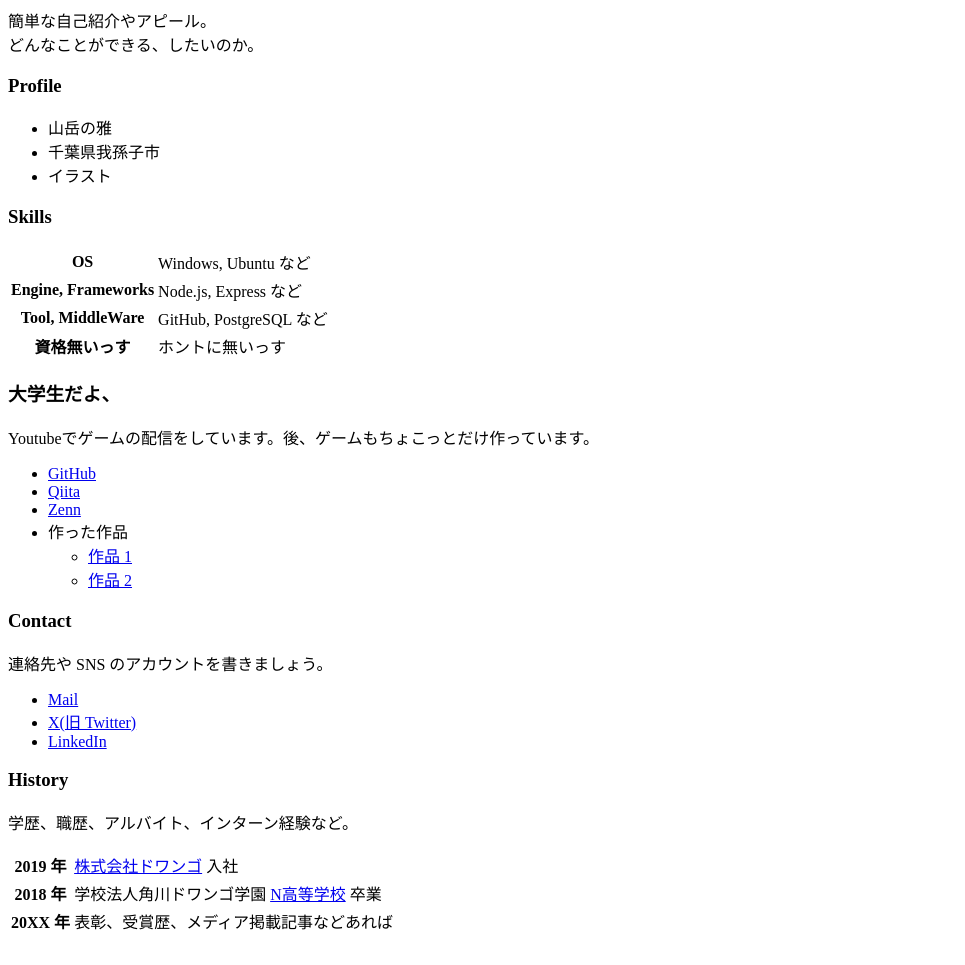
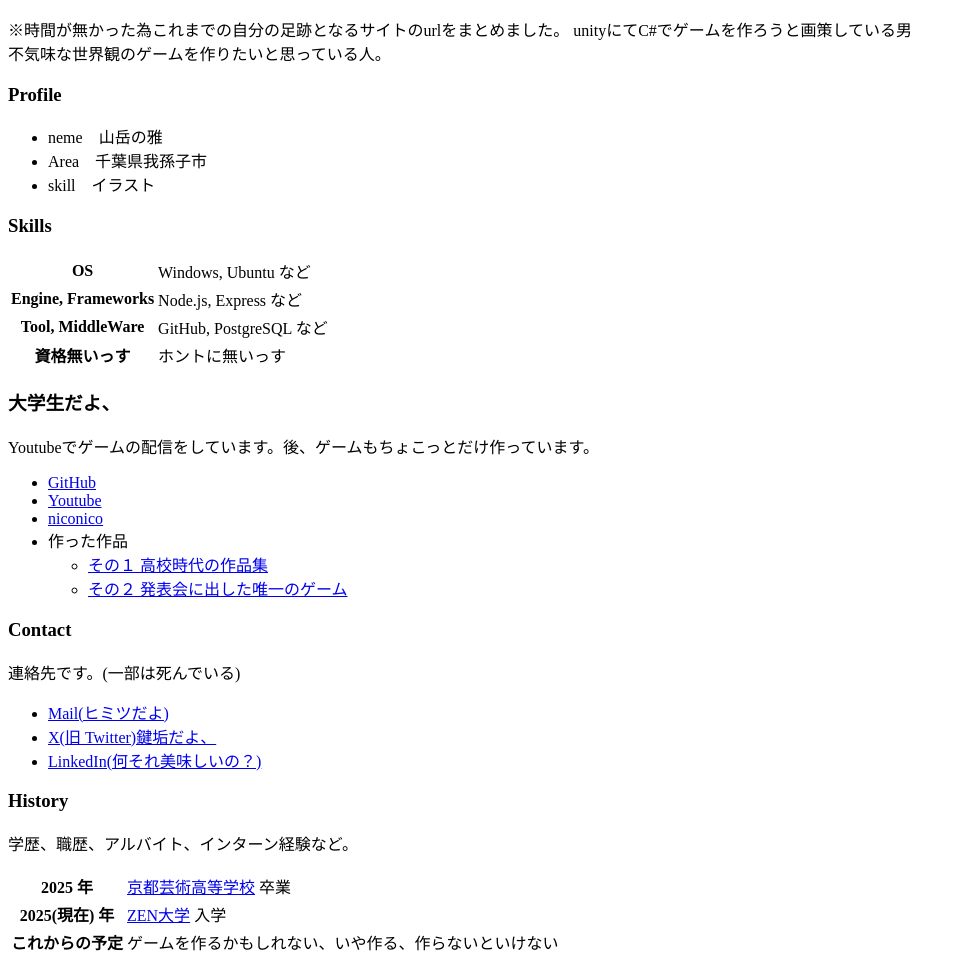
Before and after one commit to masami1025/masami1025.github.io, a plain HTML site: page index.html in a window 1280 px wide. Shown: the part 119-1084 px from the top of the page, without its empty margins (0-965 px from the left). Before the commit the page ends 1063 px from the top, so only its background shows below. Drawn offline with Linux system fonts and the light colour scheme.

Commit message:
htmlのひな形を作成　その３
完成ではないけど、完成にさせて貰います(提出期限残り１日)

```diff
--- a/index.html
+++ b/index.html
@@ -3,24 +3,25 @@
   <head>
     <meta charset="utf-8">
     <meta name="viewport" content="width=device-width, initial-scale=1">
-    <title>SangakunoMasaのポートフォリオ</title>
+    <title>此処すなわち山岳の雅のポートフォリオサイト也</title>
   </head>
   <body>
-    <h1>SangakunoMasa</h1>
+    <h1>山岳の雅のポートフォリオサイト</h1>
   </body>
 </html>
 
     <h2>About</h2>
     <p>
-      簡単な自己紹介やアピール。<br>
-      どんなことができる、したいのか。
+      ※時間が無かった為これまでの自分の足跡となるサイトのurlをまとめました。
+      unityにてC#でゲームを作ろうと画策している男<br>
+      不気味な世界観のゲームを作りたいと思っている人。
     </p>
 
     <h3>Profile</h3>
     <ul>
-      <li>山岳の雅</li>
-      <li>千葉県我孫子市</li>
-      <li>イラスト</li>
+      <li>neme　山岳の雅</li>
+      <li>Area　千葉県我孫子市</li>
+      <li>skill　イラスト</li>
     </ul>
 
     <h3>Skills</h3>
@@ -46,39 +47,39 @@
     <h3>大学生だよ、</h3>
     <p>Youtubeでゲームの配信をしています。後、ゲームもちょこっとだけ作っています。</p>
     <ul>
-      <li><a href="https://github.com/">GitHub</a></li>
-      <li><a href="https://qiita.com/">Qiita</a></li>
-      <li><a href="C:\Users\vantan\Downloads\発表会に提出したクソゲー！.mp4">Zenn</a></li>
+      <li><a href="https://github.com/masami1025">GitHub</a></li>
+      <li><a href="https://www.youtube.com/channel/UCrehv1YJXeM8bb7jH15jt0w?view_as=subscriber">Youtube</a></li>
+      <li><a href="https://www.nicovideo.jp/my?cmnhd_ref=device%3Dpc%26site%3Dniconico%26pos%3Dheader%26page%3Dtop">niconico</a></li>
       <li>
         作った作品
         <ul>
-          <li><a href="https://example.com/">作品 1</a></li>
-          <li><a href="https://example.com/">作品 2</a></li>
+          <li><a href="https://sites.google.com/view/nanakasi/%E4%BB%8A%E3%81%BE%E3%81%A7%E3%81%AE%E4%BD%9C%E5%93%81">その１ 高校時代の作品集</a></li>
+          <li><a href="https://youtu.be/0kVpWu-Mf70">その２ 発表会に出した唯一のゲーム</a></li>
         </ul>
       </li>
     </ul>
 
     <h3>Contact</h3>
-    <p>連絡先や SNS のアカウントを書きましょう。</p>
+    <p>連絡先です。(一部は死んでいる)</p>
     <ul>
-      <li><a href="mailto:name@example.com">Mail</a></li>
-      <li><a href="https://twitter.com/n_yobikou">X(旧 Twitter)</a></li>
-      <li><a href="https://www.linkedin.com/">LinkedIn</a></li>
+      <li><a href="mailto:name@example.com">Mail(ヒミツだよ)</a></li>
+      <li><a href="https://x.com/XMiTdb6Iot70179">X(旧 Twitter)鍵垢だよ、</a></li>
+      <li><a href="https://www.linkedin.com/">LinkedIn(何それ美味しいの？)</a></li>
     </ul>
 
     <h3>History</h3>
     <p>学歴、職歴、アルバイト、インターン経験など。</p>
     <table>
       <tr>
-        <th>2019 年</th>
-        <td><a href="https://dwango.co.jp/">株式会社ドワンゴ</a> 入社</td>
+        <th>2025 年</th>
+        <td><a href="https://www.kyoto-geikou.ed.jp/school/">京都芸術高等学校</a> 卒業</td>
       </tr>
       <tr>
-        <th>2018 年</th>
-        <td>学校法人角川ドワンゴ学園 <a href="https://nnn.ed.jp/">N高等学校</a> 卒業</td>
+        <th>2025(現在) 年</th>
+        <td> <a href="https://zen.ac.jp/">ZEN大学</a> 入学</td>
       </tr>
       <tr>
-        <th>20XX 年</th>
-        <td>表彰、受賞歴、メディア掲載記事などあれば</td>
+        <th>これからの予定</th>
+        <td>ゲームを作るかもしれない、いや作る、作らないといけない</td>
       </tr>
     </table>
```
